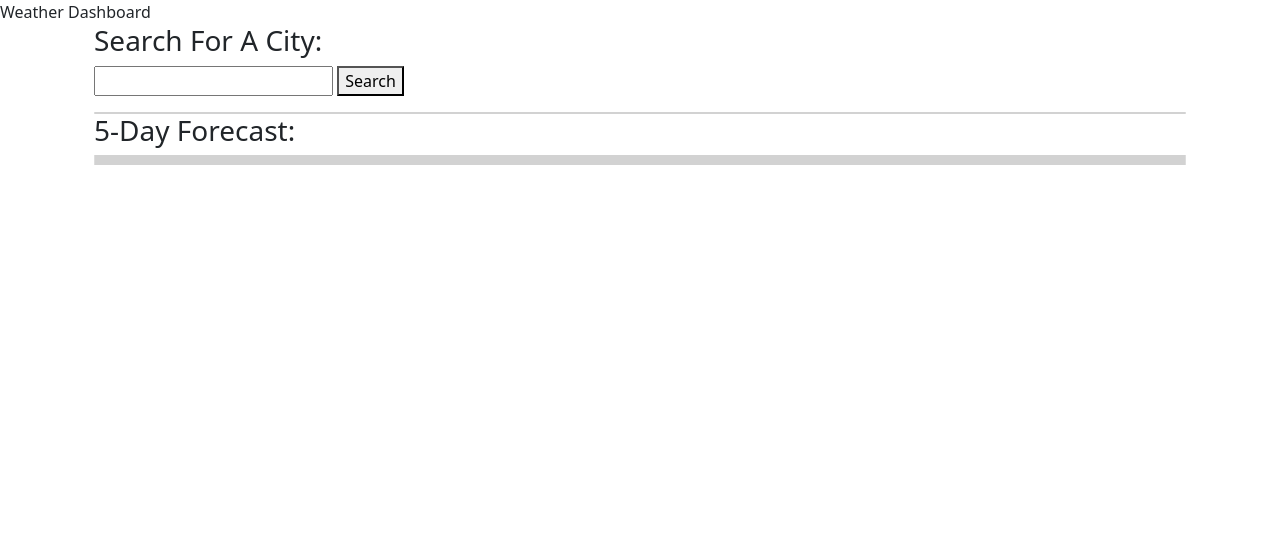
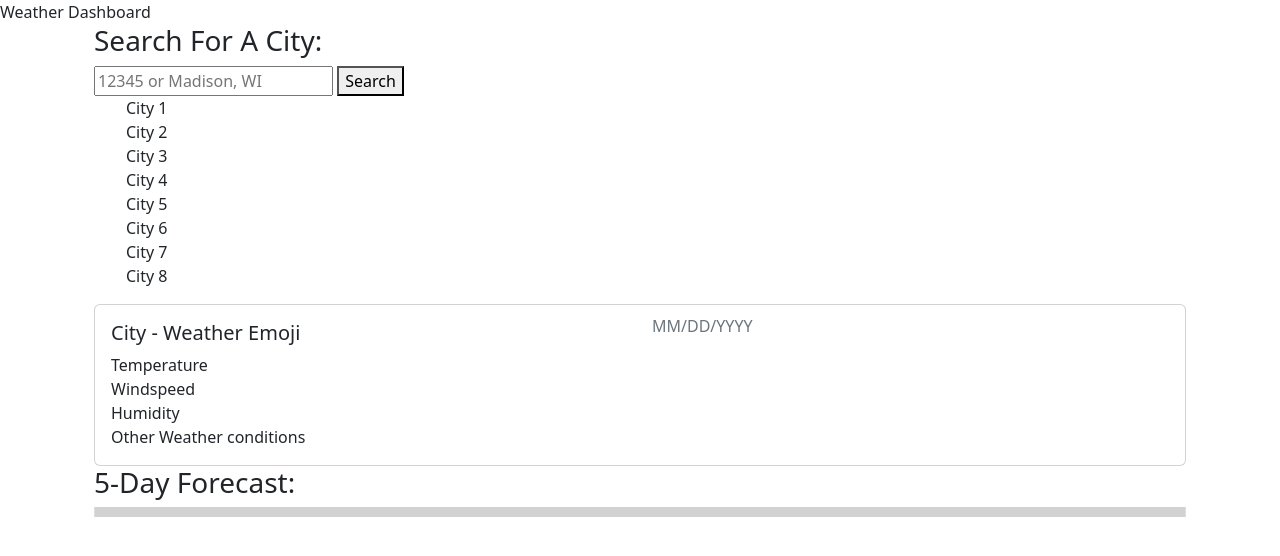
Before and after one commit to pbp66/simple-weather-dashboard, a plain HTML site: page index.html in a window 1280 px wide. Drawn offline with nearby package versions, Linux system fonts and the light colour scheme.

Commit message:
adding template html and classes for structure

```diff
--- a/index.html
+++ b/index.html
@@ -1,14 +1,31 @@
 <!DOCTYPE html>
 <html lang="en">
 	<head>
-    <meta charset="UTF-8">
-    <meta http-equiv="X-UA-Compatible" content="IE=edge">
-    <meta name="viewport" content="width=device-width, initial-scale=1.0">
-    <link rel="stylesheet" href="./assets/01-styles/reset.css">
+		<meta charset="UTF-8" />
+		<meta
+			http-equiv="X-UA-Compatible"
+			content="IE=edge"
+		/>
+		<meta
+			name="viewport"
+			content="width=device-width, initial-scale=1.0"
+		/>
+		<link
+			rel="stylesheet"
+			href="./assets/01-styles/reset.css"
+		/>
 
-    <link href="https://cdn.jsdelivr.net/npm/bootstrap@5.2.3/dist/css/bootstrap.min.css" rel="stylesheet" integrity="sha384-rbsA2VBKQhggwzxH7pPCaAqO46MgnOM80zW1RWuH61DGLwZJEdK2Kadq2F9CUG65" crossorigin="anonymous">
+		<link
+			href="https://cdn.jsdelivr.net/npm/bootstrap@5.2.3/dist/css/bootstrap.min.css"
+			rel="stylesheet"
+			integrity="sha384-rbsA2VBKQhggwzxH7pPCaAqO46MgnOM80zW1RWuH61DGLwZJEdK2Kadq2F9CUG65"
+			crossorigin="anonymous"
+		/>
 
-    <link rel="stylesheet" href="./assets/01-styles/style.css">
+		<link
+			rel="stylesheet"
+			href="./assets/01-styles/style.css"
+		/>
 		<title>Weather Dashboard</title>
 	</head>
 	<body>
@@ -16,54 +33,92 @@
 			<div>Weather Dashboard</div>
 		</header>
 		<main>
-            <article class="container" id="search-container">
-                <div class="container" id="search">
+			<article
+				class="container"
+				id="search-container"
+			>
+				<div
+					class="container"
+					id="search"
+				>
 					<h3>Search For A City:</h3>
-                    <input type="text">
+					<input
+						type="text"
+						placeholder="12345 or Madison, WI"
+					/>
 					<button>Search</button>
 				</div>
-                <div class="container" id="history">
+				<div
+					class="container"
+					id="history"
+				>
 					<ul>
-                        <li></li>
-                        <li></li>
-                        <li></li>
-                        <li></li>
-                        <li></li>
-                        <li></li>
-                        <li></li>
-                        <li></li>
+						<li>City 1</li>
+						<li>City 2</li>
+						<li>City 3</li>
+						<li>City 4</li>
+						<li>City 5</li>
+						<li>City 6</li>
+						<li>City 7</li>
+						<li>City 8</li>
 					</ul>
 				</div>
 			</article>
-            <article class="container" id="weather">
-                <div class="container" id="current-weather">
-                    <div class="card" id="current">
-
+			<article
+				class="container"
+				id="weather"
+			>
+				<div
+					class="container"
+					id="current-weather"
+				>
+					<div
+						class="card"
+						id="current"
+					>
+						<div class="card-body row">
+							<h5 class="card-title col">City - Weather Emoji</h5>
+							<h6 class="card-subtitle col text-muted">
+								MM/DD/YYYY
+							</h6>
+							<p class="card-text">
+								<span> Temperature </span><br />
+								<span> Windspeed </span><br />
+								<span> Humidity </span><br />
+								<span> Other Weather conditions </span><br />
+							</p>
 						</div>
 					</div>
-                <div class="container" id="5-day-forecast">
+				</div>
+				<div
+					class="container"
+					id="5-day-forecast"
+				>
 					<h3>5-Day Forecast:</h3>
-                    <div class="card" id="day-1">
-
-                    </div>
-                    <div class="card" id="day-2">
-
-                    </div>
-                    <div class="card" id="day-3">
-
-                    </div>
-                    <div class="card" id="day-4">
-
-                    </div>
-                    <div class="card" id="day-5">
-
-                    </div>
+					<div
+						class="card"
+						id="day-1"
+					></div>
+					<div
+						class="card"
+						id="day-2"
+					></div>
+					<div
+						class="card"
+						id="day-3"
+					></div>
+					<div
+						class="card"
+						id="day-4"
+					></div>
+					<div
+						class="card"
+						id="day-5"
+					></div>
 				</div>
 			</article>
 		</main>
-        <footer>
-
-        </footer>
+		<footer></footer>
 	</body>
 	<script href="./assets/02-scripts/script.js"></script>
 </html>
```
Also changed, not shown: assets/06-server-side-apis-homework-demo.jpeg (added). Lines whose indentation alone changed are shown as unchanged.
